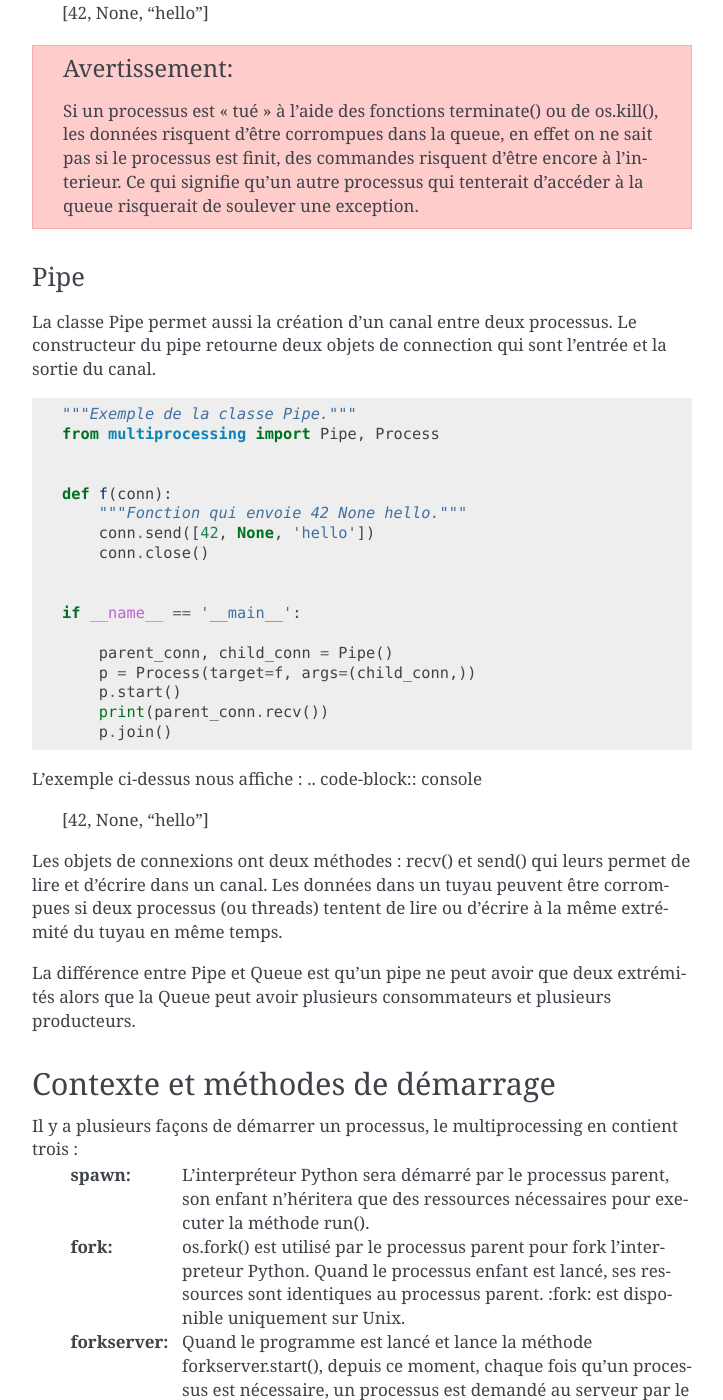
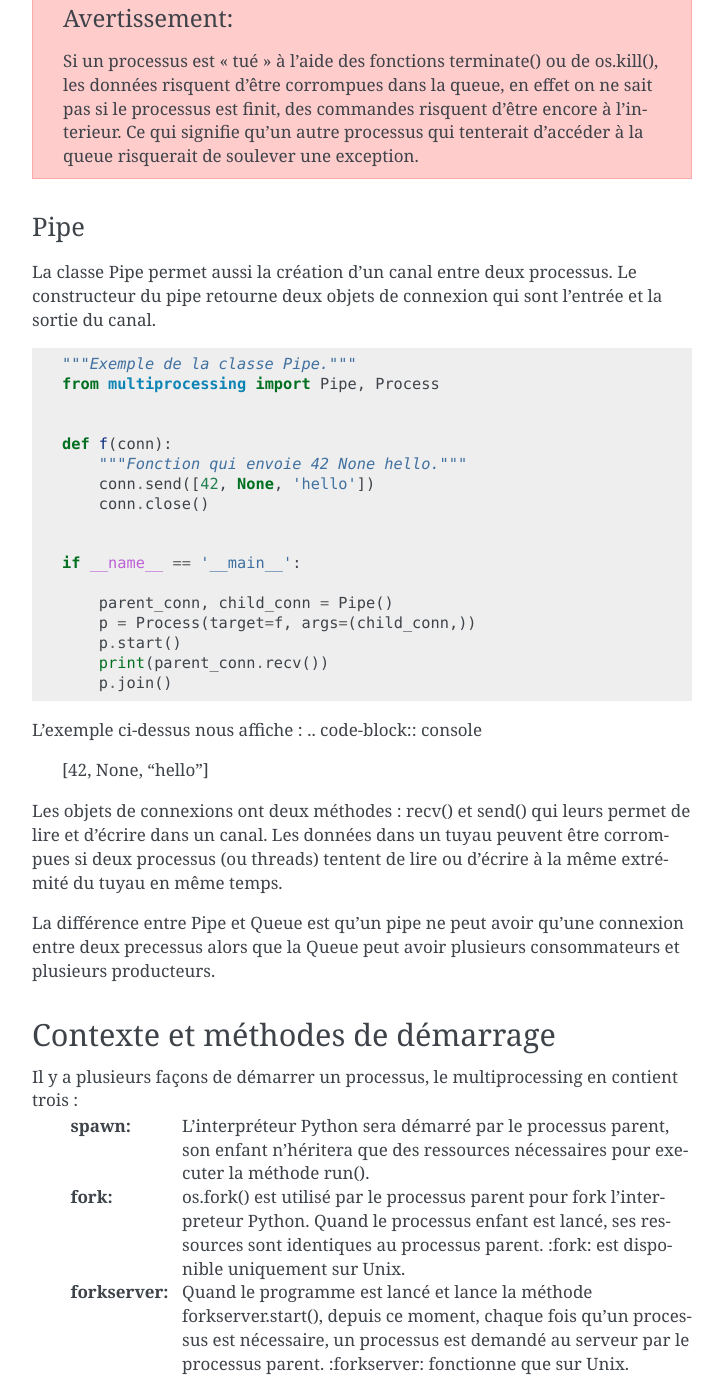
Before and after one commit to HE-Arc/livre-python, a Sphinx documentation site: the page built from source/multiprocessing/index.rst, in a window 1280 px wide and 1400 px high, scrolled down 2424 px. Shown: the whole window, without its empty margins (388-1111 px from the left). Built offline with Sphinx 7.4.7, drawn with Linux system fonts in a browser that asks for light colours; some of the changed text lies outside the part shown.

Commit message:
Revision 3

```diff
--- a/source/multiprocessing/index.rst
+++ b/source/multiprocessing/index.rst
@@ -66,7 +66,7 @@ L'exemple ci-dessus nous affiche :
 Pipe
 ^^^^
 
-La classe Pipe permet aussi la création d'un canal entre deux processus. Le constructeur du pipe retourne deux objets de connection qui sont l'entrée et la sortie du canal.
+La classe Pipe permet aussi la création d'un canal entre deux processus. Le constructeur du pipe retourne deux objets de connexion qui sont l'entrée et la sortie du canal.
 
 .. literalinclude:: ./exemples/pipe.py
 
@@ -79,7 +79,7 @@ L'exemple ci-dessus nous affiche :
 Les objets de connexions ont deux méthodes : recv() et  send() qui leurs permet de lire et d'écrire dans un canal.
 Les données dans un tuyau peuvent être corrompues si deux processus (ou threads) tentent de lire ou d'écrire à la même extrémité du tuyau en même temps.
 
-La différence entre Pipe et Queue est qu'un pipe ne peut avoir que deux extrémités alors que la Queue peut avoir plusieurs consommateurs et plusieurs producteurs.
+La différence entre Pipe et Queue est qu'un pipe ne peut avoir qu'une connexion entre deux precessus alors que la Queue peut avoir plusieurs consommateurs et plusieurs producteurs.
 
 
 Contexte et méthodes de démarrage
```
Also changed, not shown: other parts of source/multiprocessing/index.rst (+3 -3 lines).
